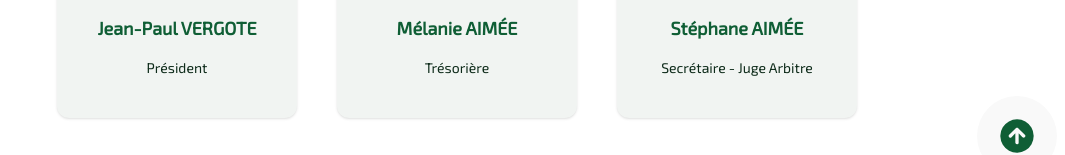
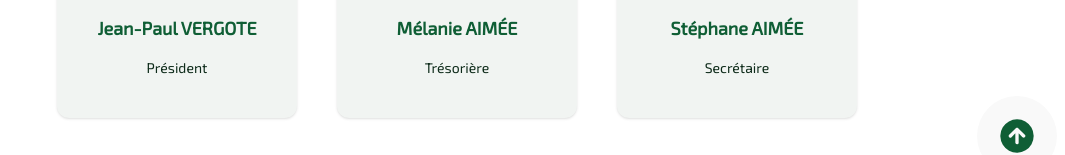
Before and after one commit to ttfarguais/ttfarguais, a Next.js app: page /bureau in a window 1280 px wide. Shown: the part 584-739 px from the top of the page, without its empty margins (183-1248 px from the left). Built offline with nearby package versions, Linux system fonts and the light colour scheme.

Commit message:
Update membres.js

```diff
--- a/app/src/data/membres.js
+++ b/app/src/data/membres.js
@@ -1,7 +1,7 @@
 const clubMembres = [
   {firstname:"VERGOTE", lastname:"Jean-Paul", job:"Président", img:"/membres/JeanPaul.png", alt: "Photo de Jean-Paul Vergote"},
   {firstname:"AIMÉE", lastname:"Mélanie", job:"Trésorière", img:"/membres/ANNSO.jpg", alt: "Photo"},
-  {firstname:"AIMÉE", lastname:"Stéphane", job:"Secrétaire - Juge Arbitre", img:"/membres/Stephane.jpg", alt: "Photo de Stéphane Aimee"},
+  {firstname:"AIMÉE", lastname:"Stéphane", job:"Secrétaire", img:"/membres/Stephane.jpg", alt: "Photo de Stéphane Aimee"},
   {firstname:"TOURNAUX", lastname:"Maxime", job:"Entaîneur Comité de Gironde", img:"/membres/MAX.jpg", alt: "Photo de Maxime Tournaux"},
   {firstname:"GARNIER", lastname:"Anne Sophie", job:"Réseaux Sociaux", img:"/membres/ANNSO.jpg", alt: "Photo de Anne Sophie"},
   {firstname:"DUARTE", lastname:"José", job:"Site Internet", img:"/membres/Jose.jpg", alt: "Photo de José Duarte"},
```
